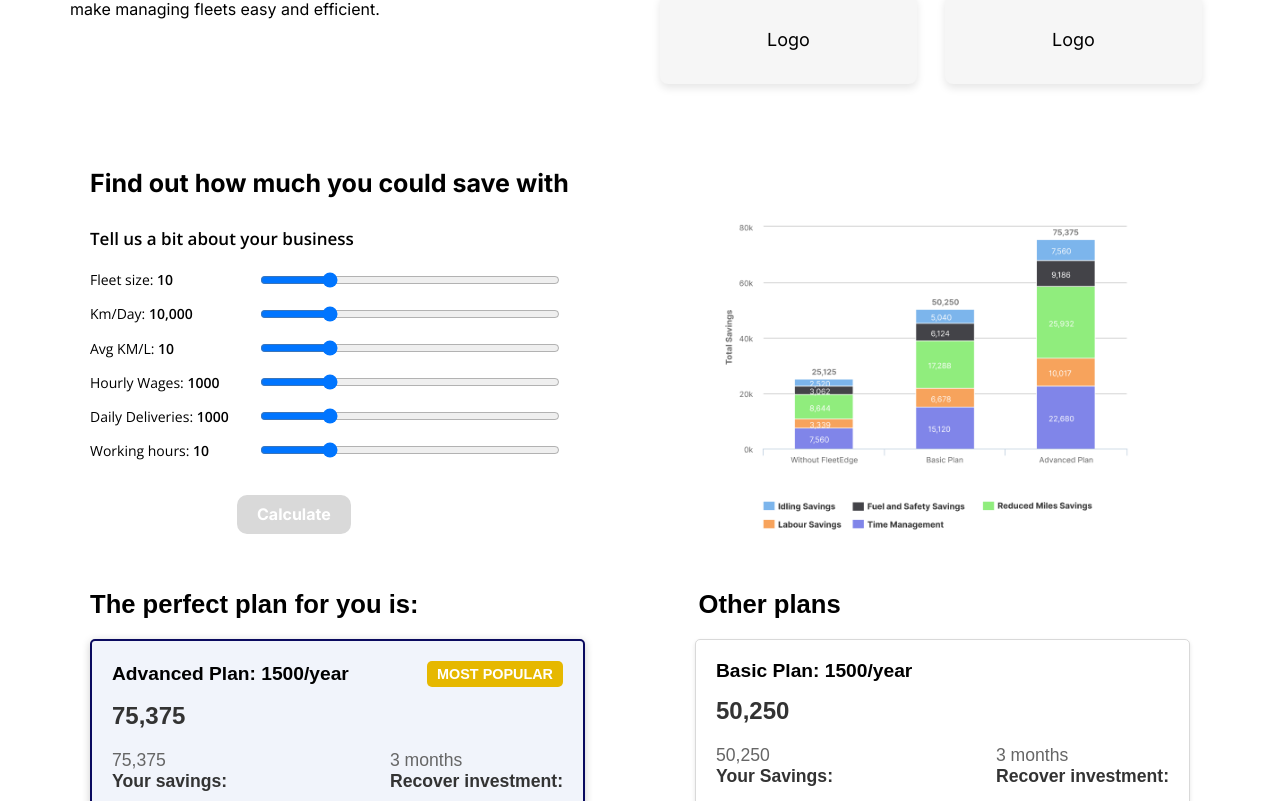
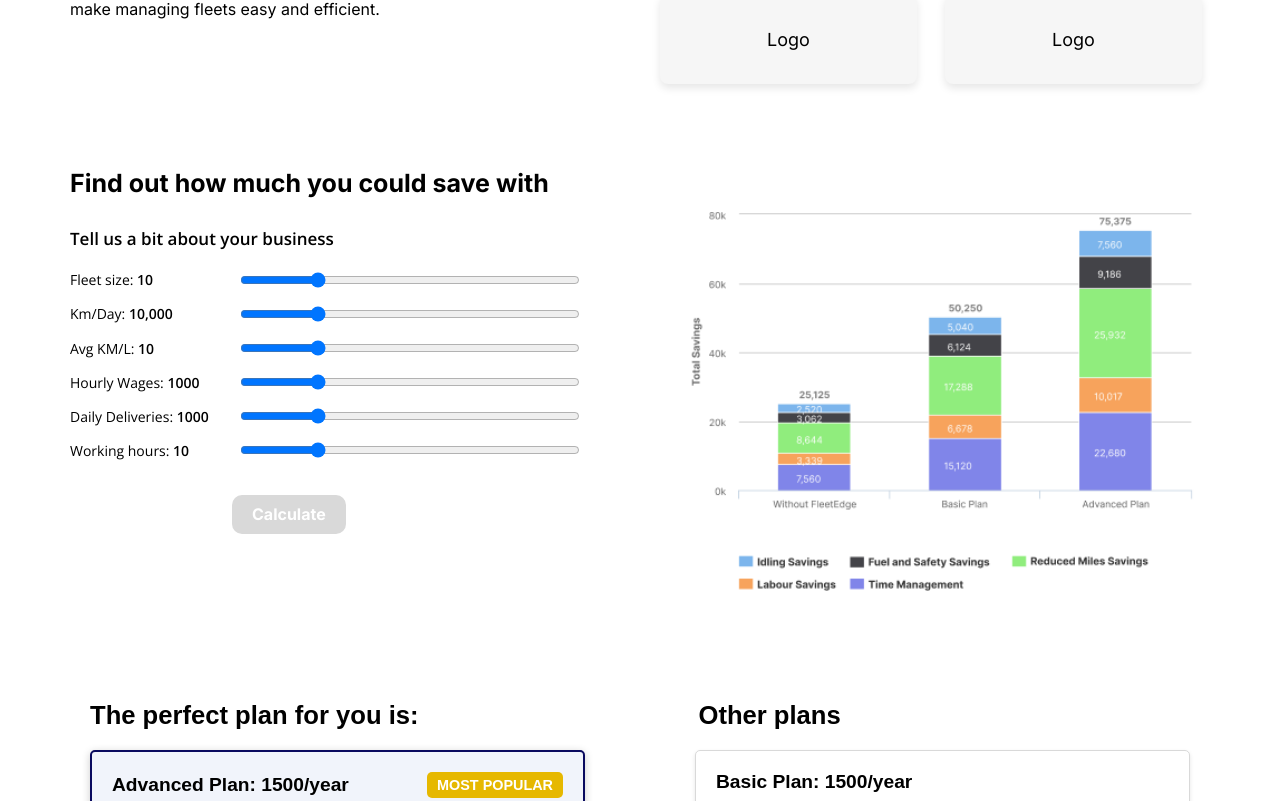
Before and after one commit to Poonam-sankey/angularproject1, an Angular app: page /home in a window 1280 px wide. Shown: the part 919-1720 px from the top of the page. Built offline with nearby package versions, Linux system fonts and the light colour scheme.

Commit message:
Update slide.component.css

```diff
--- a/src/app/main/first/slide/slide.component.css
+++ b/src/app/main/first/slide/slide.component.css
@@ -7,13 +7,14 @@
 body {
     font-family: 'Inter', sans-serif;
     background-color: white;
+    margin-left: 60px;
 }
 
 .container {
     display: flex;
     justify-content: space-between;
     flex-wrap: wrap;
-    max-width: 1100px;
+    max-width: 1200px;
     margin: 0 auto;
 }
 
@@ -48,7 +49,7 @@
 
 .slider-container {
     margin-bottom: 15px;
-    margin-right: 20px;
+    margin-right: 30px;
 }
 
 .slider-label {
@@ -63,7 +64,6 @@
     font-weight: 400;
     line-height: 19.07px;
     text-align: left;
-
 }
 
 label span {
@@ -76,7 +76,7 @@
 
 .slider {
     width: 85%;
-    max-width: 300px;
+    max-width: 340px;
 }
 
 /* Styling the slider thumb */
@@ -112,13 +112,15 @@
     display: flex;
     max-width: 100%;
     position: relative;
-    margin-left: 100px;
+    margin-left: 30px;
+    margin-top: -30px;
 }
 
 .chart-container img {
     width: 100%;         /* Set width to 100% to make it responsive */
     height: auto;        /* Maintain the aspect ratio of the image */
     max-width: 1000px;    /* Set a max-width to prevent it from growing too large */
+    margin-bottom: 40px;
 }
 
 /* Responsive Design */
```
